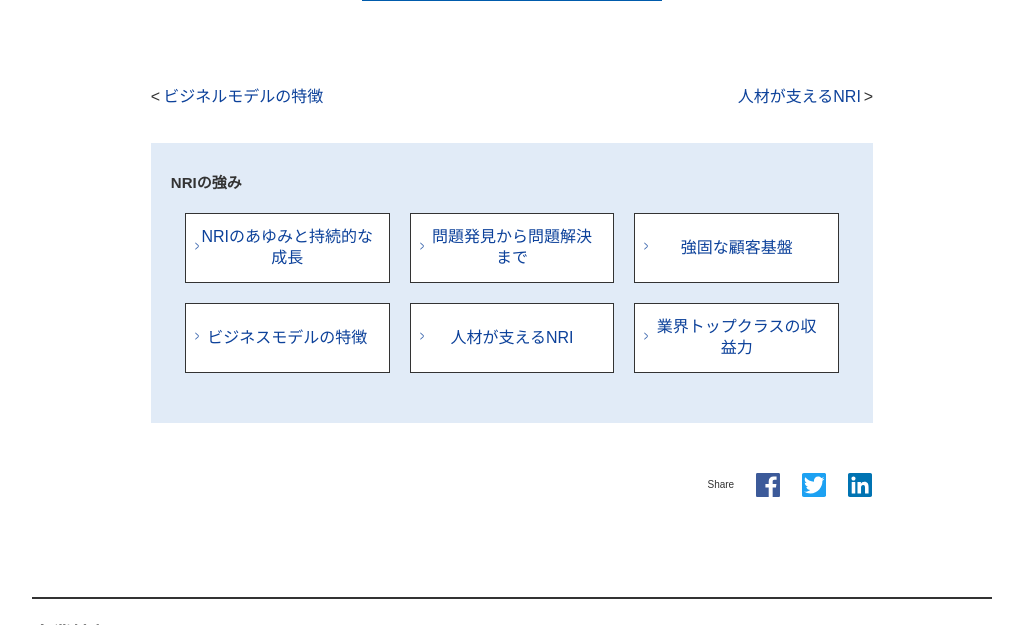
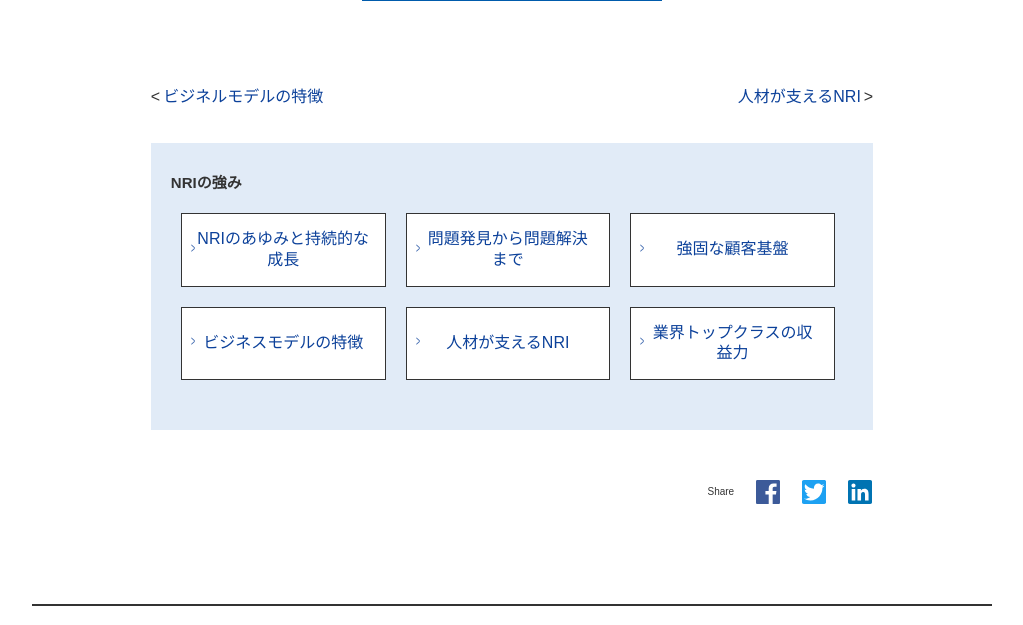
Before and after one commit to mb-c16h18n3scl31985/yumi-takahashi, a PHP site: page / in a window 1280 px wide. Shown: the part 1480-2105 px from the top of the page, without its empty margins (128-1151 px from the left). Run offline with PHP 8.4, Linux system fonts and the light colour scheme.

Commit message:
article-listの編集

```diff
--- a/html-nri/stylesheet.css
+++ b/html-nri/stylesheet.css
@@ -247,8 +247,6 @@ article img {
 
 .article-list ul {
     display: flex;
-    justify-content: center;
-    align-items: center;
     flex-wrap: wrap;
     padding-left: 0;
     position: relative;
@@ -256,14 +254,9 @@ article img {
 
 .article-list ul li {
     margin: 10px;
-    height: 50px;
     flex-basis: 30%;
     position: relative;
     text-align: center;
-}
-
-.article-list ul:first-of-type li {
-    height: 70px;
 }
 
 .article-list ul li a {
```
